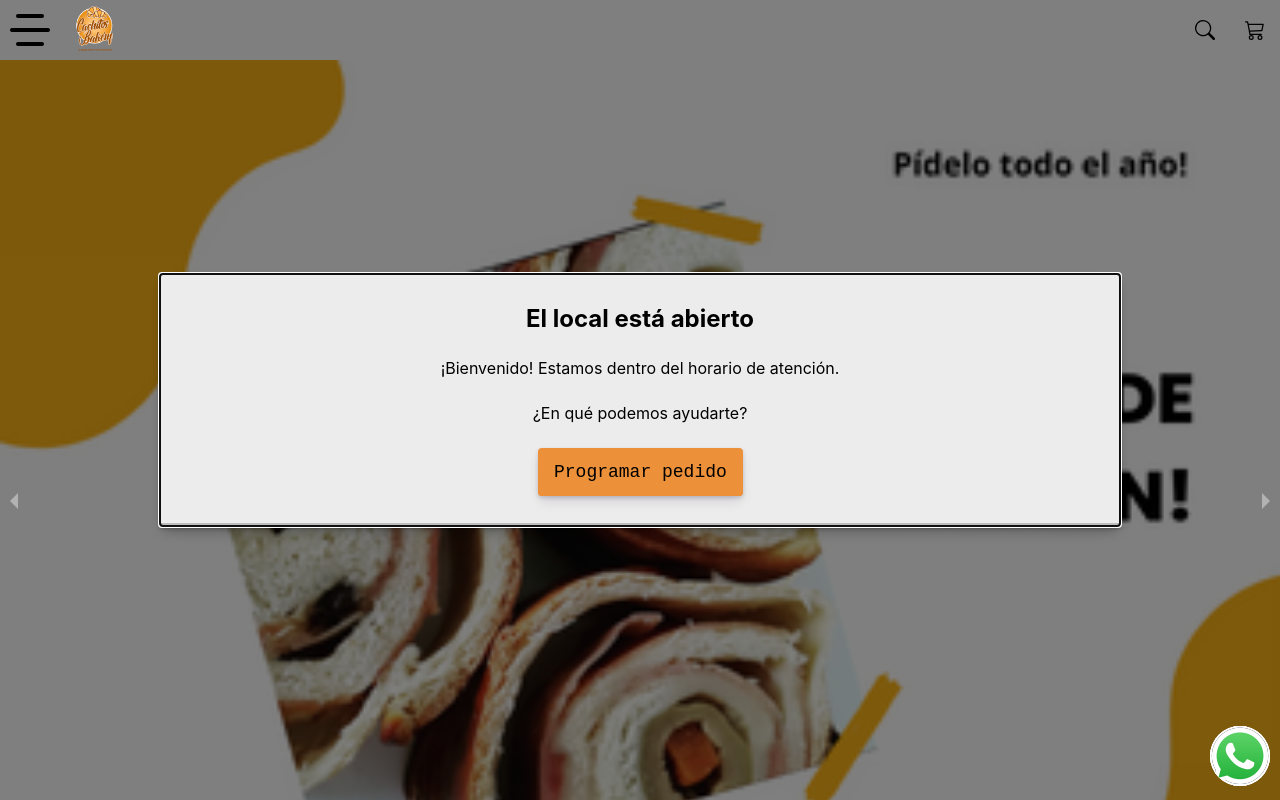
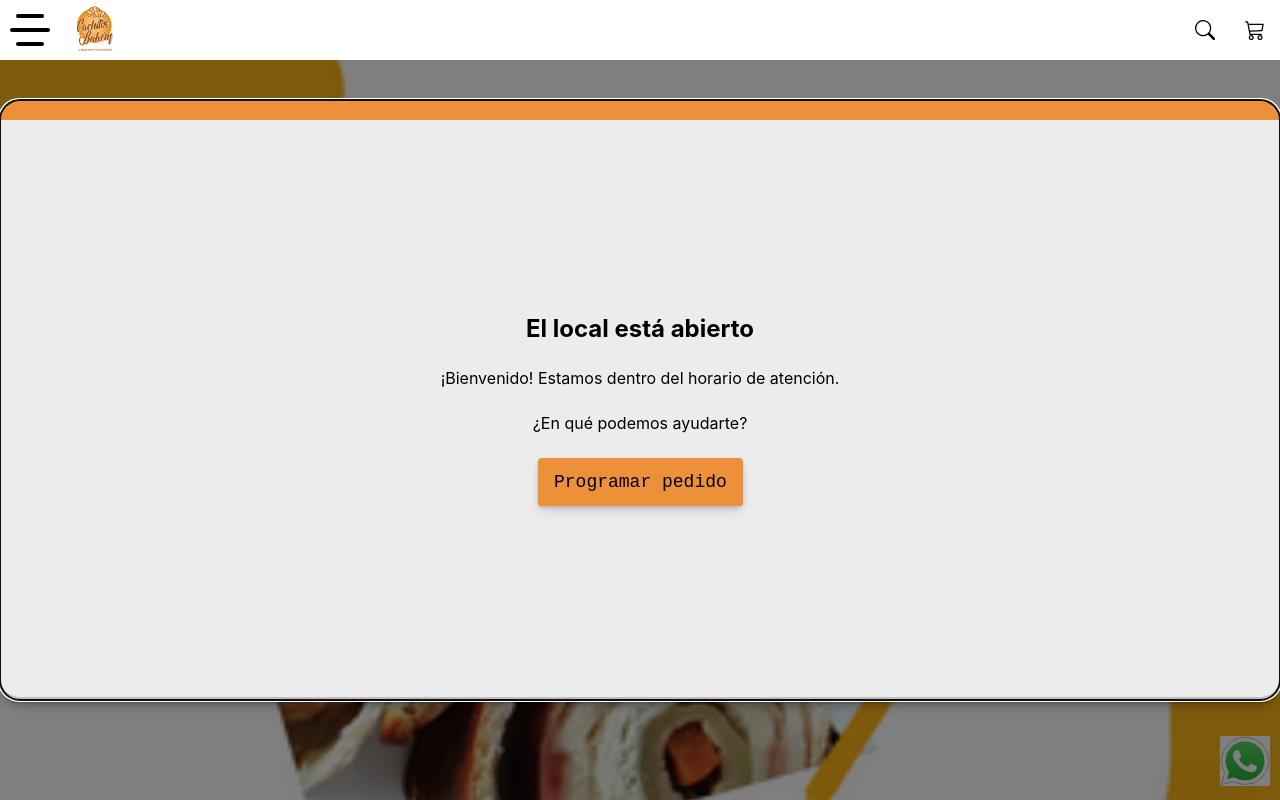
Before and after one commit to RomeroLeandro/cachitos-bakery, a React (Create React App) app: page / in a window 1280 px wide. Shown: the top 800 px of the page. Built offline with nearby package versions, Linux system fonts and the light colour scheme.

Commit message:
segmentacion de header + color toggle

```diff
--- a/src/App.css
+++ b/src/App.css
@@ -7,6 +7,7 @@
   margin: 0;
   padding: 0;
   box-sizing: border-box;
+
 }
 a{
   text-decoration: none;
@@ -69,18 +70,27 @@ a{
   left: 0;
   right: 0;
   bottom: 0;
+  z-index: 10;
 }
 
-.modal {display: flex;
+.modal {
+  z-index: 9999;
+  display: flex;
   flex-direction: column;
   justify-content: center;
   align-items: center;
   padding: 30px;
   gap: 25px;
-  width: 75%;
-height: auto;
-background: rgb(236, 236, 236);
-box-shadow: rgba(0, 0, 0, 0.4) 0px 2px 4px, rgba(0, 0, 0, 0.3) 0px 7px 13px -3px, rgba(0, 0, 0, 0.2) 0px -3px 0px inset;
+  width: 100%;
+  height: 75%;
+  background: rgb(236, 236, 236);
+  box-shadow: rgba(0, 0, 0, 0.4) 0px 2px 4px, rgba(0, 0, 0, 0.3) 0px 7px 13px -3px, rgba(0, 0, 0, 0.2) 0px -3px 0px inset;
+  border-radius: 20px;
+  border-top: 20px solid #ec9139;
+  -webkit-border-radius: 20px;
+  -moz-border-radius: 20px;
+  -ms-border-radius: 20px;
+  -o-border-radius: 20px;
 }
 .modal p,.modal h2{
   text-align: center;
--- a/src/App.jsx
+++ b/src/App.jsx
@@ -43,17 +43,6 @@ function App() {
   return (
     <>
       <BrowserRouter>
-        <NavBar />
-        <WhatsappIcon />
-        <Routes>
-          <Route path='/' element={<Home />} />
-          <Route path='/menu' element={<Menu />} />
-          <Route path='/novedades' element={<Find />} />
-          <Route path='comopedir' element={<HowAsk />} />
-          <Route path='/sobrenosotros' element={<About />} />
-          <Route path='/contacto' element={<Contact />} />
-          <Route path='/comunidad' element={<Community />} />
-        </Routes>
         <Modal
           isOpen={isModalOpen}
           onRequestClose={closeModal}
@@ -77,6 +66,18 @@ function App() {
           <p>¿En qué podemos ayudarte?</p>
           <button onClick={closeModal} className='button-name'>Programar pedido</button>
         </Modal>
+        <NavBar />
+        <WhatsappIcon />
+        <Routes>
+          <Route path='/' element={<Home />} />
+          <Route path='/menu' element={<Menu />} />
+          <Route path='/novedades' element={<Find />} />
+          <Route path='comopedir' element={<HowAsk />} />
+          <Route path='/sobrenosotros' element={<About />} />
+          <Route path='/contacto' element={<Contact />} />
+          <Route path='/comunidad' element={<Community />} />
+        </Routes>
+
       </BrowserRouter>
     </>
   );
--- a/src/components/home/Home.css
+++ b/src/components/home/Home.css
@@ -6,7 +6,9 @@ justify-content: center;
 align-items: center;
 flex-shrink: 0;
 }
-
+.nav-header{
+  height: 60px;
+}
 .button-home{
   display: flex;
 width: 169px;
@@ -22,7 +24,7 @@ color: #fff;
 .description-menu{
   color: #000;
 text-align: center;
-font-size: 20px;
+font-size: 5vw;
 font-family: Aganè;
 line-height: 18px;
 }
--- a/src/components/home/Home.jsx
+++ b/src/components/home/Home.jsx
@@ -26,7 +26,7 @@ export const Home = () => {
   }, [images.length]);
 
   return (
-    <div>
+    <div className='home'>
       <div className="carousel-container"> {/* Contenedor personalizado */}
         <Carousel selectedItem={activeIndex} showThumbs={false} showStatus={false}>
           {images.map((image, index) => (
--- a/src/components/navBar/NavBar.css
+++ b/src/components/navBar/NavBar.css
@@ -1,16 +1,23 @@
 
 header{
   position: sticky;
+  top: 0;
   z-index: 1000;
 }
-
+.nav-header{
+  height:60px;
+  background-color: #fff;
+  display: flex;
+  justify-content: space-between;
+  align-items: center;
+}
 .navbar {
   position: fixed;
   top: 0;
   left: 0;
   bottom: 0;
   width: 60px;
-  background-color: #ffffff00;
+  background-color: transparent;
   transition: width 0.3s ease-in-out;
   height: 100vh;
   padding: 10px;
@@ -35,6 +42,7 @@ header{
   justify-content: center;
   gap: 10px;
   transition-duration: .5s;
+  background-color: transparent;
 }
 
 
@@ -79,15 +87,10 @@ header{
   transition-duration: .5s;
   transform: rotate(180deg);
 }
-nav{
-  margin-left: 60px;
-  display: flex;
-  justify-content: space-between;
-  align-items: center;
-  height: 60px;
-}
+
 nav img{
   width: 70px;
+  margin-left: 60px;
 }
 .navbar-items {
   list-style-type: none;
--- a/src/components/navBar/NavBar.jsx
+++ b/src/components/navBar/NavBar.jsx
@@ -2,6 +2,7 @@ import React, { useState } from 'react';
 import { Link } from 'react-router-dom';
 import './NavBar.css';
 import logo from '../../assets/logo/cachitos-logo.PNG'
+import { Aside } from './aside/Aside';
 
 export const NavBar = () => {
 
@@ -45,35 +46,8 @@ export const NavBar = () => {
     ];
     return (
         <header>
-            <aside className={`navbar ${isOpen ? 'open' : ''}`}>
-                <input
-                    type="checkbox"
-                    id="checkbox"
-                    checked={isOpen}
-                    onChange={toggleNavbar}
-                />
-                <label htmlFor="checkbox" className={`toggle ${isOpen ? 'open' : ''}`}>
-                    <div className="bars" id="bar1"></div>
-                    <div className="bars" id="bar2"></div>
-                    <div className="bars" id="bar3"></div>
-                </label>
-                {isOpen && (
-                    <div    >
-                        <ul className="navbar-items">
-                            {links.map((el) => {
-                                return (
-                                    <li key={el.id} className='lista'>
-                                        <Link to={`/${el.link}`}>{el.nombre}</Link>
-                                    </li>)
-                            })}
-                        </ul>
-                        <div>
-                            {/* Facebook and Instagram logos */}
-                        </div>
-                    </div>
-                )}
-            </aside>
-            <nav>
+            <Aside />
+            <nav className='nav-header'>
                 <Link to={`/`}>
                     <img src={logo} alt="imagen" /></Link>
                 <div className='iconsNav'>
--- /dev/null
+++ b/src/components/navBar/aside/Aside.jsx
@@ -0,0 +1,72 @@
+import React, { useState } from 'react';
+import { Link } from 'react-router-dom';
+
+export const Aside = () => {
+  const [isOpen, setIsOpen] = useState(false);
+
+  const toggleNavbar = () => {
+    setIsOpen(!isOpen);
+  };
+  const links = [
+    {
+      id: 1,
+      link: "menu",
+      nombre: "menu"
+    },
+    {
+      id: 2,
+      link: "comopedir",
+      nombre: "Como pedir"
+    },
+    {
+      id: 3,
+      link: "novedades",
+      nombre: "Novedades"
+    },
+    {
+      id: 4,
+      link: "sobrenosotros",
+      nombre: "Sobre nosotros"
+    },
+    {
+      id: 5,
+      link: "contacto",
+      nombre: "Contacto"
+    },
+    {
+      id: 6,
+      link: "comunidad",
+      nombre: "Comunidad"
+    },
+  ];
+  return (
+    <aside className={`navbar ${isOpen ? 'open' : ''}`}>
+      <input
+        type="checkbox"
+        id="checkbox"
+        checked={isOpen}
+        onChange={toggleNavbar}
+      />
+      <label htmlFor="checkbox" className={`toggle ${isOpen ? 'open' : ''}`}>
+        <div className="bars" id="bar1"></div>
+        <div className="bars" id="bar2"></div>
+        <div className="bars" id="bar3"></div>
+      </label>
+      {isOpen && (
+        <nav    >
+          <ul className="navbar-items">
+            {links.map((el) => {
+              return (
+                <li key={el.id} className='lista'>
+                  <Link to={`/${el.link}`}>{el.nombre}</Link>
+                </li>)
+            })}
+          </ul>
+          <div>
+            {/* Facebook and Instagram logos */}
+          </div>
+        </nav>
+      )}
+    </aside>
+  )
+}
--- a/src/components/whatsapp-icon/whatsappIcon.css
+++ b/src/components/whatsapp-icon/whatsappIcon.css
@@ -2,12 +2,13 @@
   position: fixed;
   right: 10px;
   bottom: 10px;
-  z-index: 9999;
+  z-index: 10;
+  /* filter: drop-shadow(2px 2px 4px rgba(0, 0, 0, 0.5)); */
 }
 
 .whatsapp-icon img {
-  width: 60px;
-  height: 60px;
-  border-radius: 50%;
-  /* box-shadow: 0 2px 6px rgba(0, 0, 0, 0.3); */
+  width: 50px;
+  height: 50px;
+
+  /* border-radius: 50%; */
 }
```
Also changed, not shown: src/fonts/Adigiana-Toybox-Regular.ttf.woff (added).
